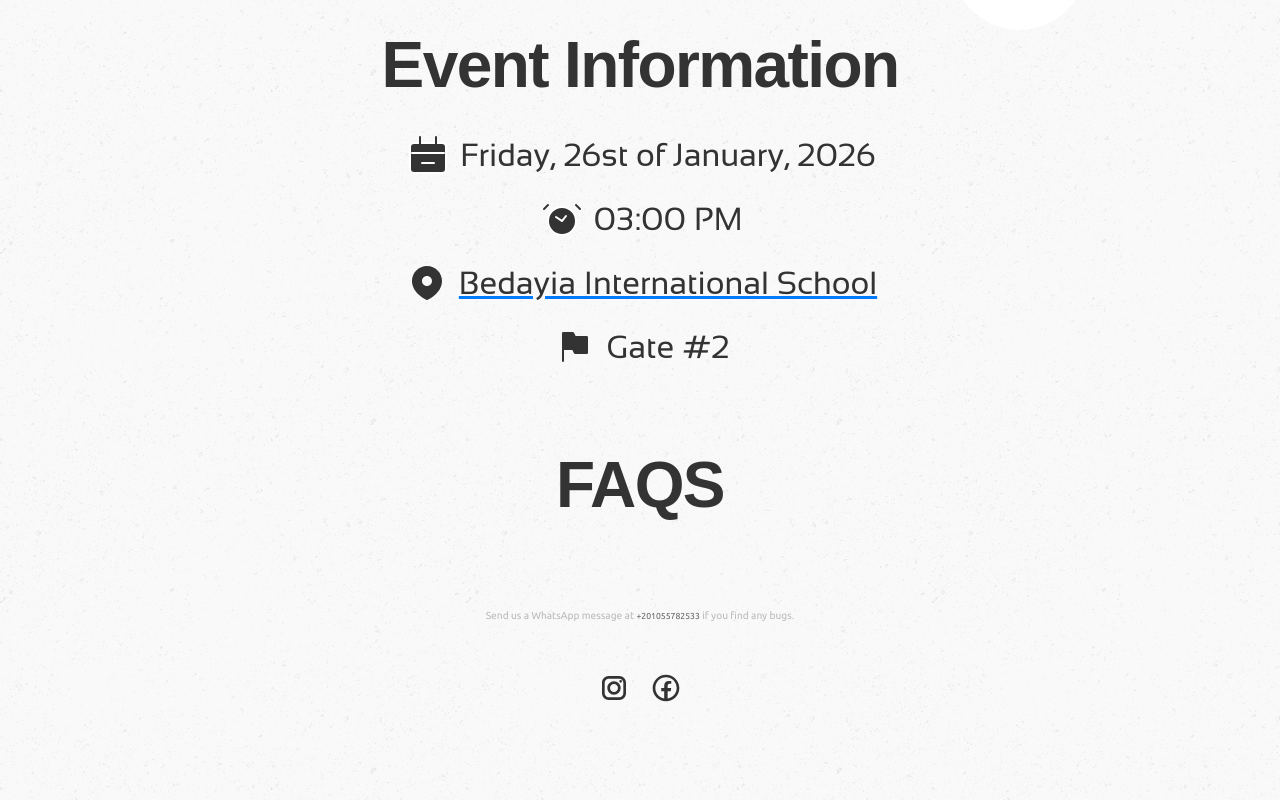
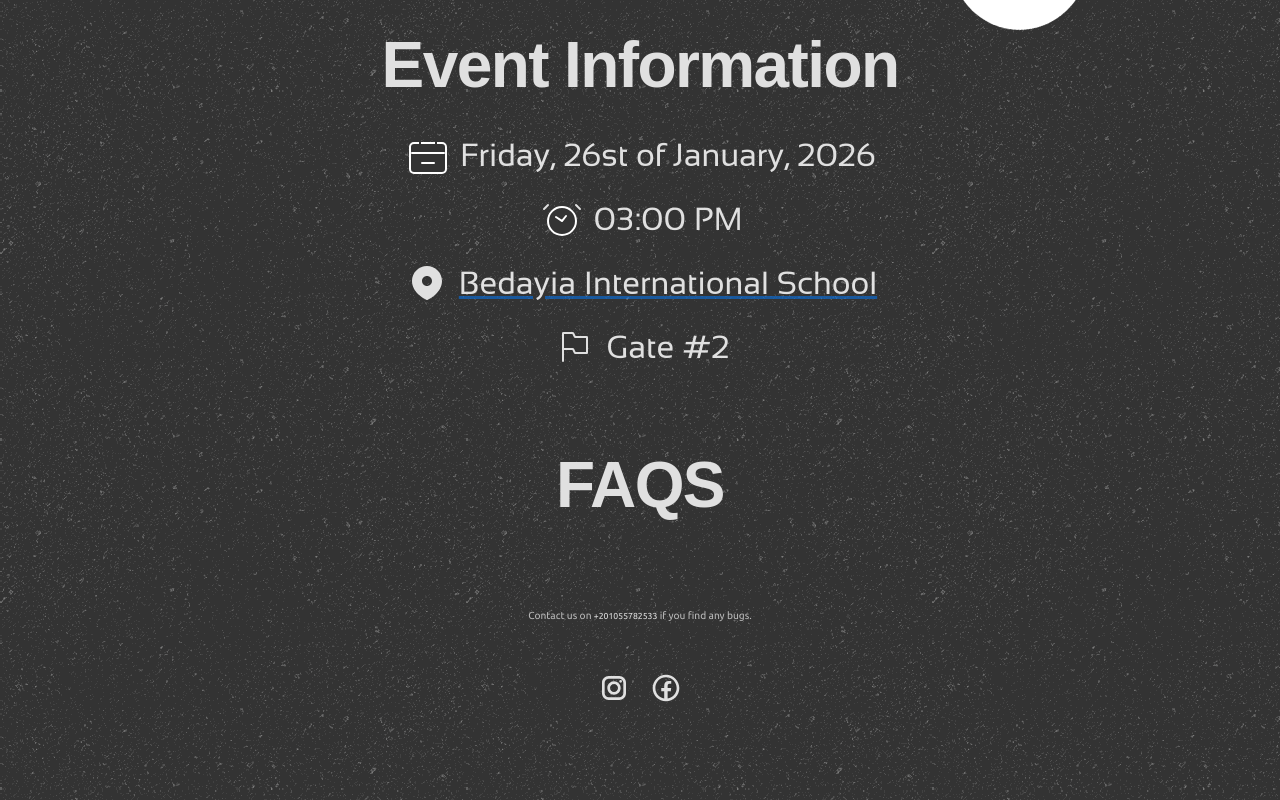
Before and after one commit to TEDx-Bedayia/platform, a Next.js app: page / in a window 1280 px wide. Shown: the part 1304-2104 px from the top of the page. Built offline with nearby package versions, Linux system fonts and the light colour scheme.

Commit message:
fixed most color issues, socials and contact remaining in booking pages

```diff
--- a/app/book/book.module.css
+++ b/app/book/book.module.css
@@ -6,6 +6,7 @@
   transition: all ease 300ms;
   z-index: 10 !important;
 }
+
 
 .container {
   background-image: url("/asfalt-light.png");
@@ -50,7 +51,7 @@
   background-image: repeating-radial-gradient(
     circle at 50% 50%,
     transparent 0%,
-    rgba(0, 0, 0, 0.07) 1%,
+    rgba(255, 0, 0, 0.06) 1%,
     transparent 5%
   );
   filter: blur(3px);
--- a/app/book/booking_nav.module.css
+++ b/app/book/booking_nav.module.css
@@ -21,6 +21,15 @@
   font-size: 1rem;
   font-weight: 300;
   text-decoration: none;
+}
+
+.font-body {
+  color: "#E0E0E0" ;
+}
+.font-body:hover {
+  color: "#E0E0E0";
+  text-decoration: underline;
+  text-decoration-color: #007BFF;
 }
 
 .navigation > a {
--- a/app/book/group/page.tsx
+++ b/app/book/group/page.tsx
@@ -231,10 +231,10 @@ export default function GroupTickets() {
         transition={{ ease: "easeOut", duration: 1.5 }}
       >
         <h1 style={{ ...title.style, fontWeight: 700 }}>Book a Group Ticket</h1>
-        <h2 style={{ ...title.style, fontWeight: 100, marginBottom: ".5rem" }}>
+        <h2 style={{ ...title.style, fontWeight: 900, color: '#F9F9F9', marginBottom: ".5rem" }}>
           1, 400 EGP
         </h2>
-        <h2 style={{ ...title.style, fontWeight: 400, fontSize: ".75em" }}>
+        <h2 style={{ ...title.style, fontWeight: 100, fontSize: ".75em" }}>
           350 EGP/Person
         </h2>
       </motion.div>
@@ -360,7 +360,7 @@ export default function GroupTickets() {
                 {paymentOptions.find(
                   (value) => value.identifier == formData.paymentMethod
                 )?.displayName == null ? (
-                  <span style={{ padding: "0", margin: "0" }}>
+                  <span style={{ padding: "0", margin: "0", color: '#666666'}}>
                     Select Payment Method
                   </span>
                 ) : (
--- a/app/book/page.tsx
+++ b/app/book/page.tsx
@@ -445,8 +445,8 @@ export default function SingleTickets() {
         animate={{ y: 0, opacity: 1 }}
         transition={{ ease: "easeOut", duration: 1.5 }}
       >
-        <h1 style={{ ...title.style, fontWeight: 700, color: '#333333' }}>Book a Ticket</h1>
-        <h2 style={{ ...title.style, fontWeight: 100 }}>
+        <h1 style={{ ...title.style, fontWeight: 700, color: '#E0E0E0' }}>Book a Ticket</h1>
+        <h2 style={{ ...title.style, fontWeight: 900, color: '#F9F9F9' }}>
           {code ? "Paid Ticket!" : "400 EGP"}
         </h2>
       </motion.div>
@@ -528,7 +528,7 @@ export default function SingleTickets() {
                 {paymentOptions.find(
                   (value) => value.identifier == formData.paymentMethod
                 )?.displayName == null ? (
-                  <span style={{ padding: "0", margin: "0" }}>
+                  <span style={{ padding: "0", margin: "0", color: '#666666' }}>
                     Select Payment Method
                   </span>
                 ) : (
--- a/app/page.tsx
+++ b/app/page.tsx
@@ -34,7 +34,7 @@ function infoLink(text: string, svg: any, link: string) {
       <Link
         href={link}
         className="font-[Sansation] text-[2em]/[2rem] text-secondary-200 underline max-phone:text-[1.25em]/[1.25rem]"
-        style={{ fontWeight: 400, textDecorationColor: "#007BFF", color: "#333333" }}
+        style={{ fontWeight: 400, textDecorationColor: "#007bff85", color: "#E0E0E0" }}
       >
         {text}
       </Link>
@@ -102,7 +102,7 @@ export default function Home() {
     <main className="wrapper" style={{ scrollBehavior: "smooth" }}>
       <center
         className="fixed top-0 z-[9999999] w-[100%] backdrop-blur-[5px]"
-        style={{ background: "rgba(249, 249, 249, 0.06)" }}
+        style={{ background: "#33333323" }}
       >
         <section
           id="nav"
@@ -446,13 +446,13 @@ export default function Home() {
                 <circle cx="24" cy="26" r="14" stroke="white" strokeWidth="2" />
                 <path
                   d="M10 10L6 14"
-                  stroke="#333333"
+                  stroke="#E0E0E0"
                   strokeWidth="2"
                   strokeLinecap="round"
                 />
                 <path
                   d="M38 10L42 14"
-                  stroke="#333333"
+                  stroke="#E0E0E0"
                   strokeWidth="2"
                   strokeLinecap="round"
                 />
@@ -477,11 +477,11 @@ export default function Home() {
                   fillRule="evenodd"
                   clipRule="evenodd"
                   d="M24.3981 39.8097C26.6803 38.6808 38 32.5493 38 22C38 14.268 31.732 8 24 8C16.268 8 10 14.268 10 22C10 32.5493 21.3197 38.6808 23.6019 39.8097C23.8572 39.936 24.1428 39.936 24.3981 39.8097ZM24 28C27.3137 28 30 25.3137 30 22C30 18.6863 27.3137 16 24 16C20.6863 16 18 18.6863 18 22C18 25.3137 20.6863 28 24 28Z"
-                  fill="#333333"
+                  fill="#E0E0E0"
                 />
                 <path
                   d="M24.3981 39.8097L23.9547 38.9134H23.9547L24.3981 39.8097ZM23.6019 39.8097L24.0453 38.9134H24.0453L23.6019 39.8097ZM37 22C37 26.8936 34.3766 30.8205 31.3621 33.7164C28.3515 36.6085 25.0528 38.3702 23.9547 38.9134L24.8415 40.7061C26.0256 40.1203 29.5279 38.2518 32.7477 35.1587C35.9636 32.0692 39 27.6557 39 22H37ZM24 9C31.1797 9 37 14.8203 37 22H39C39 13.7157 32.2843 7 24 7V9ZM11 22C11 14.8203 16.8203 9 24 9V7C15.7157 7 9 13.7157 9 22H11ZM24.0453 38.9134C22.9472 38.3702 19.6485 36.6085 16.6379 33.7164C13.6234 30.8205 11 26.8936 11 22H9C9 27.6557 12.0364 32.0692 15.2523 35.1587C18.4721 38.2518 21.9744 40.1203 23.1585 40.7061L24.0453 38.9134ZM23.9547 38.9134C23.9614 38.9101 23.9776 38.9045 24 38.9045C24.0224 38.9045 24.0386 38.9101 24.0453 38.9134L23.1585 40.7061C23.6932 40.9706 24.3068 40.9706 24.8415 40.7061L23.9547 38.9134ZM29 22C29 24.7614 26.7614 27 24 27V29C27.866 29 31 25.866 31 22H29ZM24 17C26.7614 17 29 19.2386 29 22H31C31 18.134 27.866 15 24 15V17ZM19 22C19 19.2386 21.2386 17 24 17V15C20.134 15 17 18.134 17 22H19ZM24 27C21.2386 27 19 24.7614 19 22H17C17 25.866 20.134 29 24 29V27Z"
-                  fill="#333333"
+                  fill="#E0E0E0"
                 />
               </svg>,
               "https://maps.app.goo.gl/KjaRfqvMDMvuWBLu9"
@@ -497,12 +497,12 @@ export default function Home() {
               >
                 <path
                   d="M12 10.5V26H21.382C21.6827 26 21.833 26 21.9538 26.0747C22.0747 26.1493 22.1419 26.2838 22.2764 26.5528L23.7236 29.4472C23.8581 29.7162 23.9253 29.8507 24.0462 29.9253C24.167 30 24.3173 30 24.618 30H35.5C35.7357 30 35.8536 30 35.9268 29.9268C36 29.8536 36 29.7357 36 29.5V14.5C36 14.2643 36 14.1464 35.9268 14.0732C35.8536 14 35.7357 14 35.5 14H24.618C24.3173 14 24.167 14 24.0462 13.9253C23.9253 13.8507 23.8581 13.7162 23.7236 13.4472L22.2764 10.5528C22.1419 10.2838 22.0747 10.1493 21.9538 10.0747C21.833 10 21.6827 10 21.382 10H12.5C12.2643 10 12.1464 10 12.0732 10.0732C12 10.1464 12 10.2643 12 10.5Z"
-                  fill="#333333"
+                  fill="#E0E0E0"
                   fillOpacity="0.25"
                 />
                 <path
                   d="M12 26V10.5C12 10.2643 12 10.1464 12.0732 10.0732C12.1464 10 12.2643 10 12.5 10H21.382C21.6827 10 21.833 10 21.9538 10.0747C22.0747 10.1493 22.1419 10.2838 22.2764 10.5528L23.7236 13.4472C23.8581 13.7162 23.9253 13.8507 24.0462 13.9253C24.167 14 24.3173 14 24.618 14H35.5C35.7357 14 35.8536 14 35.9268 14.0732C36 14.1464 36 14.2643 36 14.5V29.5C36 29.7357 36 29.8536 35.9268 29.9268C35.8536 30 35.7357 30 35.5 30H24.618C24.3173 30 24.167 30 24.0462 29.9253C23.9253 29.8507 23.8581 29.7162 23.7236 29.4472L22.2764 26.5528C22.1419 26.2838 22.0747 26.1493 21.9538 26.0747C21.833 26 21.6827 26 21.382 26H12ZM12 26V38"
-                  stroke="#333333"
+                  stroke="#E0E0E0"
                   strokeWidth="2"
                   strokeLinecap="round"
                 />
@@ -517,7 +517,7 @@ export default function Home() {
 
       <center>
         <div className="temp-note mt-20 w-[33.5rem] font-small text-text-gray-dark max-phone:w-[95vw]">
-          Send us a WhatsApp message at{" "}
+          Contact us on{" "}
           <a
             className="font-body text-secondary-200"
             href="https://wa.me/201055782533"
@@ -540,7 +540,7 @@ export default function Home() {
               viewBox="0 0 24 24"
             >
               <path
-                fill="#333333"
+                fill="#E0E0E0"
                 d="M 8 3 C 5.243 3 3 5.243 3 8 L 3 16 C 3 18.757 5.243 21 8 21 L 16 21 C 18.757 21 21 18.757 21 16 L 21 8 C 21 5.243 18.757 3 16 3 L 8 3 z M 8 5 L 16 5 C 17.654 5 19 6.346 19 8 L 19 16 C 19 17.654 17.654 19 16 19 L 8 19 C 6.346 19 5 17.654 5 16 L 5 8 C 5 6.346 6.346 5 8 5 z M 17 6 A 1 1 0 0 0 16 7 A 1 1 0 0 0 17 8 A 1 1 0 0 0 18 7 A 1 1 0 0 0 17 6 z M 12 7 C 9.243 7 7 9.243 7 12 C 7 14.757 9.243 17 12 17 C 14.757 17 17 14.757 17 12 C 17 9.243 14.757 7 12 7 z M 12 9 C 13.654 9 15 10.346 15 12 C 15 13.654 13.654 15 12 15 C 10.346 15 9 13.654 9 12 C 9 10.346 10.346 9 12 9 z"
               ></path>
             </svg>
@@ -557,7 +557,7 @@ export default function Home() {
               viewBox="0 0 24 24"
             >
               <path
-                fill="#333333"
+                fill="#E0E0E0"
                 d="M 12 2 C 6.4889971 2 2 6.4889971 2 12 C 2 17.511003 6.4889971 22 12 22 C 17.511003 22 22 17.511003 22 12 C 22 6.4889971 17.511003 2 12 2 z M 12 4 C 16.430123 4 20 7.5698774 20 12 C 20 16.014467 17.065322 19.313017 13.21875 19.898438 L 13.21875 14.384766 L 15.546875 14.384766 L 15.912109 12.019531 L 13.21875 12.019531 L 13.21875 10.726562 C 13.21875 9.7435625 13.538984 8.8710938 14.458984 8.8710938 L 15.935547 8.8710938 L 15.935547 6.8066406 C 15.675547 6.7716406 15.126844 6.6953125 14.089844 6.6953125 C 11.923844 6.6953125 10.654297 7.8393125 10.654297 10.445312 L 10.654297 12.019531 L 8.4277344 12.019531 L 8.4277344 14.384766 L 10.654297 14.384766 L 10.654297 19.878906 C 6.8702905 19.240845 4 15.970237 4 12 C 4 7.5698774 7.5698774 4 12 4 z"
               ></path>
             </svg>
--- a/app/styles/globals.css
+++ b/app/styles/globals.css
@@ -62,7 +62,7 @@
 }
 
 .font-body {
-  color: #666666;
+  color: #E0E0E0;
   font-size: 1em;
   line-height: calc(1.5 * 1rem);
   letter-spacing: 0px;
@@ -246,7 +246,7 @@ html {
 
 body {
   background-color: var(--background) !important;
-  color: #333333 !important;
+  color: #E0E0E0 !important;
   text-align: center;
   max-width: 100vw;
   overflow-x: hidden;
```
Also changed, not shown: app/book/layout.tsx (+9 -4 lines), public/asfalt-light.png, public/main-logo.png.
